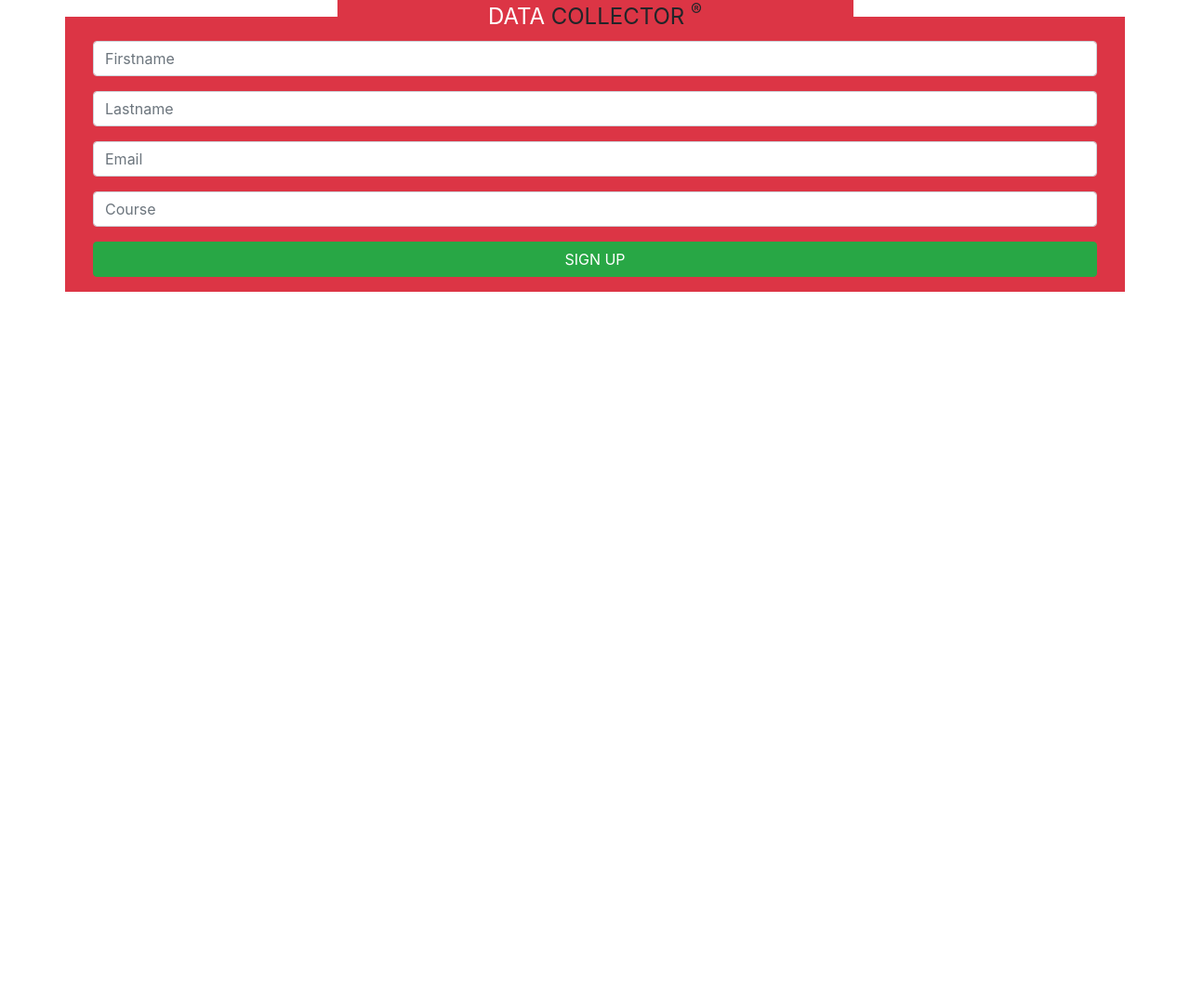
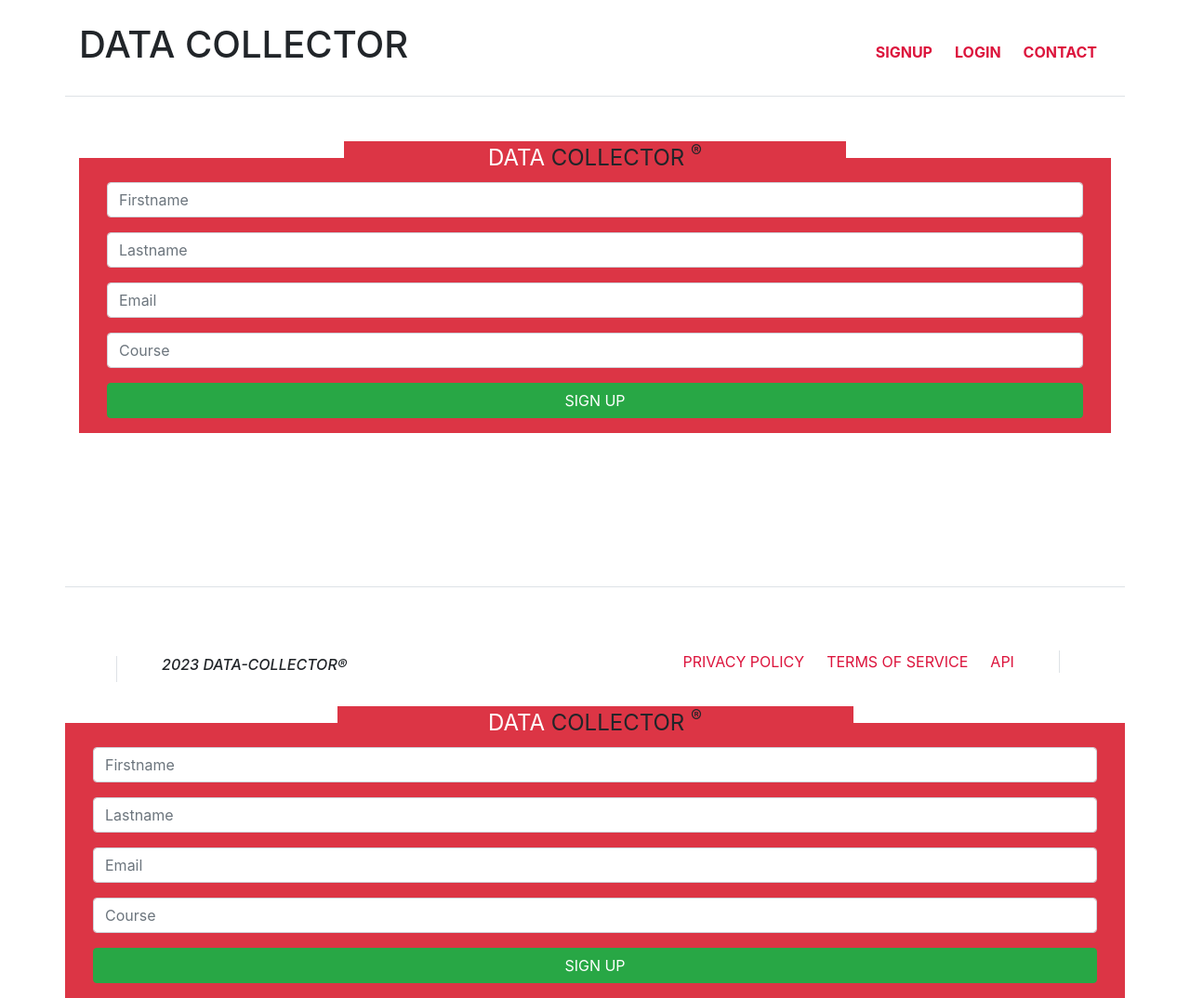
Before and after one commit to blackhammer2000/data-collector, a PHP site: page /pages/signup.php in a window 1280 px wide. Shown: the whole page at 93% size. Before the commit the page ends 314 px from the top, so only its background shows below. Run offline with PHP 8.4, Linux system fonts and the light colour scheme.

Commit message:
made some changes...

```diff
--- a/pages/signup.php
+++ b/pages/signup.php
@@ -10,6 +10,61 @@
     <link rel="stylesheet" type="text/css" href="../css/universal.css" />
   </head>
   <body>
+  <header class="header container border-bottom d-flex justify-content-between mt-4">
+      <div class="heading w-50 text-left align-items-center">
+        <h1>DATA COLLECTOR</h1>
+      </div>
+    <nav class="nav d-flex justify-content-end align-items-center">
+      <ul class="d-flex container-fluid list-unstyled font-weight-bold text-dark">
+        <li class="mr-4"><a href="./pages/signup.php">SIGNUP</a></li>
+        <li><a href="./pages/login.php">LOGIN</a></li>
+        <li class="ml-4"><a href="./pages/users.php">CONTACT</a></li>
+      </ul>
+    </nav>
+    </header>
+
+    <section class="border-bottom  pb-3 container section hero-section mt-5 d-flex flex-column justify-content-between align-items-between text-center">
+    <fieldset class="container  bg-danger">
+      <legend  class="text-center bg-danger w-50"><span class="text-white">DATA</span> COLLECTOR <sup>&reg;</sup></legend>
+    <form action="" method="POST" class="form container">
+      <div class="form-group">
+        <input type="text" class="form-control" placeholder="Firstname" />
+      </div>
+      <div class="form-group">
+        <input type="text" class="form-control" placeholder="Lastname" />
+      </div>
+      <div class="form-group">
+        <input type="text" class="form-control" placeholder="Email" />
+      </div>
+      <div class="form-group">
+        <input type="text" class="form-control" placeholder="Course" />
+      </div>
+      <div class="form-group">
+        <button class="btn btn-success container" type="submit">SIGN UP</button>
+      </div>
+    </form>
+    </fieldset>
+
+
+    </section>
+
+    <footer
+      class="w-100 mt-5 row justify-content-around align-items-center h-auto"
+    >
+      <div
+        class=" border-left px-5 payments font-italic font-weight-light w-auto h-100"
+      >
+        <h6><span>2023</span> DATA-COLLECTOR&reg;</h6>
+      </div>
+      <ul
+        class=" border-right px-5 row justify-content-around w-auto h-100 align-items-center list-unstyled"
+      >
+        <li class="mr-4"><a href="">PRIVACY POLICY</a></li>
+        <li><a href="">TERMS OF SERVICE</a></li>
+        <li class="ml-4"><a href="">API</a></li>
+      </ul>
+    </footer>
+
 
     <fieldset class="container  bg-danger">
       <legend  class="text-center bg-danger w-50"><span class="text-white">DATA</span> COLLECTOR <sup>&reg;</sup></legend>
```
